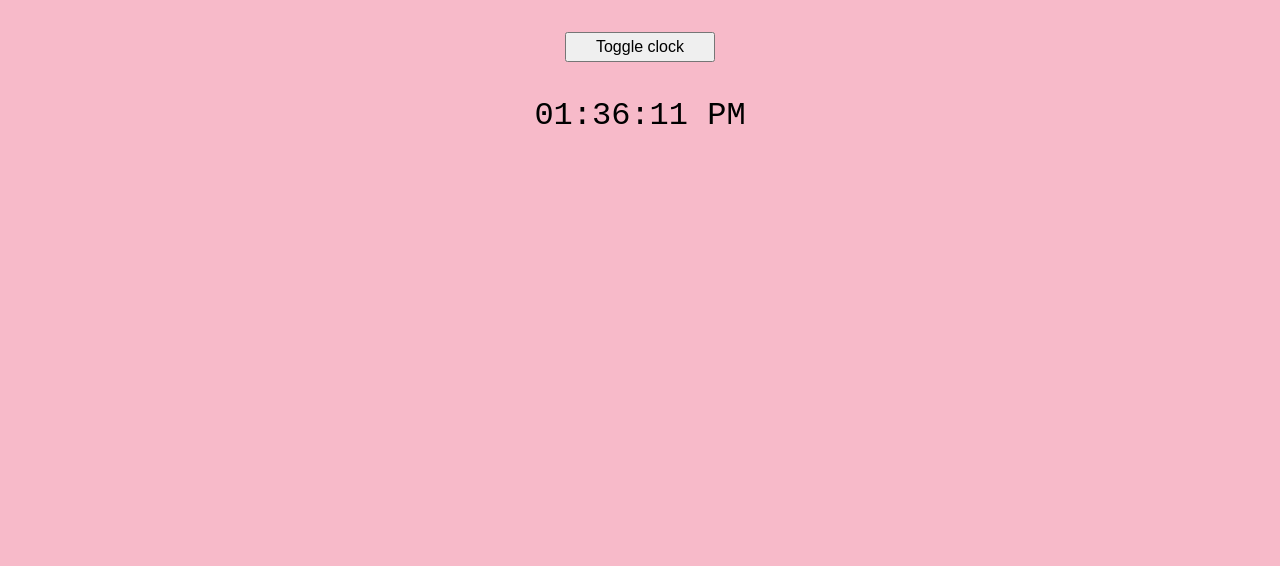
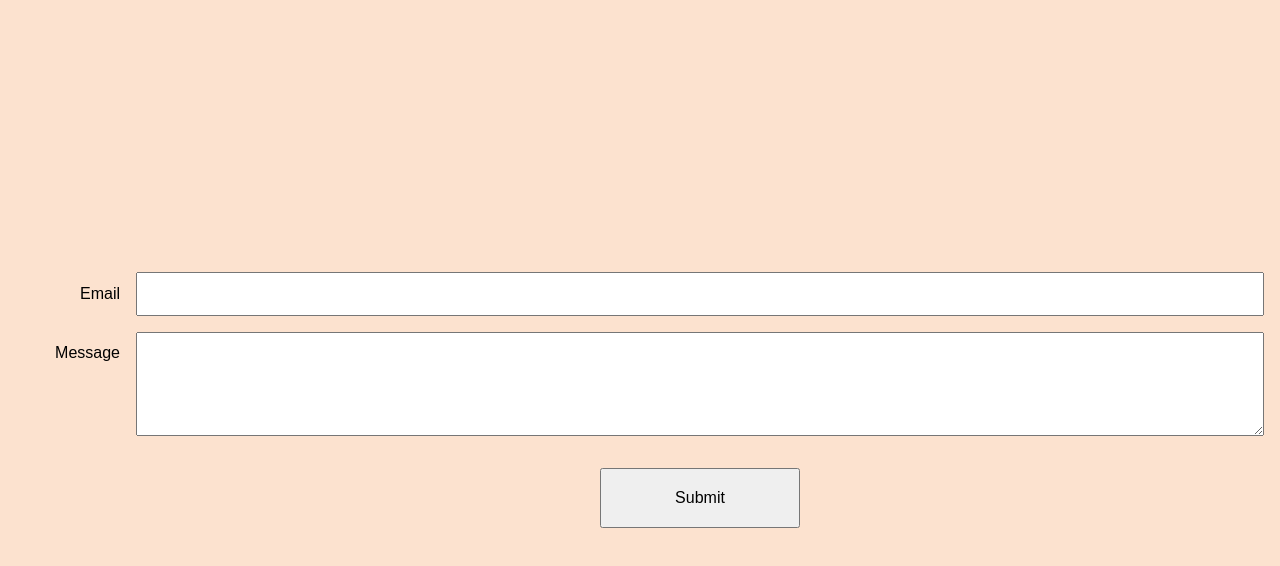
Before and after one commit to arnoldpaye/react-joy, a React (Vite) app: page / in a window 1280 px wide. Shown: the top 566 px of the page. Built offline with nearby package versions, Linux system fonts and the light colour scheme; a web font is replaced by a local one.

Commit message:
feat: fetching on event

```diff
--- a/src/App.jsx
+++ b/src/App.jsx
@@ -1,18 +1,59 @@
 import React from "react";
 
-import Clock from "./components/Clock";
-import useToggle from "./hooks/use-toggle";
+const ENDPOINT = "https://jor-test-api.vercel.app/api/contact";
 
 function App() {
-  const [showClock, toggleClock] = useToggle(true);
+  const [email, setEmail] = React.useState("");
+  const [message, setMessage] = React.useState("");
+
+  const id = React.useId();
+  const emailId = `${id}-email`;
+  const messageId = `${id}-message`;
+
+  async function handleSubmit(event) {
+    event.preventDefault();
+
+    const response = await fetch(ENDPOINT, {
+      method: "POST",
+      body: JSON.stringify({
+        email,
+        message,
+      }),
+    });
+    const json = await response.json();
+    console.log(json);
+  }
 
   return (
-    <>
-      {showClock && <Clock />}
-      <button className="clock-toggle" onClick={toggleClock}>
-        Toggle clock
-      </button>
-    </>
+    <form onSubmit={handleSubmit}>
+      <div className="row">
+        <label htmlFor={emailId}>Email</label>
+        <input
+          required={true}
+          id={emailId}
+          type="email"
+          value={email}
+          onChange={(event) => {
+            setEmail(event.target.value);
+          }}
+        />
+      </div>
+      <div className="row">
+        <label htmlFor={messageId}>Message</label>
+        <textarea
+          required={true}
+          id={messageId}
+          value={message}
+          onChange={(event) => {
+            setMessage(event.target.value);
+          }}
+        />
+      </div>
+      <div className="button-row">
+        <span className="button-spacer" />
+        <button>Submit</button>
+      </div>
+    </form>
   );
 }
 
--- a/src/styles.css
+++ b/src/styles.css
@@ -1,23 +1,71 @@
+body {
+  background-color: hsl(25deg 90% 90%);
+}
+
 #root {
-  height: 200px;
+  min-height: 100%;
+  display: flex;
+  flex-direction: column;
+  justify-content: center;
 }
-body {
-  background: hsl(345deg 80% 85%);
+.row {
+  display: flex;
+  align-items: baseline;
+  gap: 16px;
+  margin-bottom: 16px;
 }
-#root {
-  display: grid;
-  place-content: center;
+.row label {
+  width: 6.5rem;
+  text-align: right;
 }
-.clock {
-  font-size: 2rem;
-  font-family: monospace;
-  font-variant-numeric: tabular-nums;
+.row input,
+.row textarea {
+  flex: 1;
+  padding: 8px;
 }
-.clock-toggle {
-  position: fixed;
-  left: 0;
-  right: 0;
-  top: 32px;
-  margin: auto;
-  width: 150px;
+.row textarea {
+  height: 6.5rem;
 }
+.button-row {
+  display: flex;
+  gap: 16px;
+  margin-top: 32px;
+}
+.button-spacer {
+  width: 6.5rem;
+}
+button {
+  display: block;
+  padding: 16px 64px;
+  margin: 0px auto;
+}
+input,
+textarea,
+button {
+  min-width: 200px;
+  outline-offset: 4px;
+}
+p {
+  text-align: center;
+  margin-top: 32px;
+  margin-bottom: 32px;
+}
+
+@media (max-width: 350px) {
+  .row {
+    flex-direction: column;
+    align-items: flex-start;
+  }
+  .row label {
+    width: 100%;
+    text-align: left;
+  }
+  .button-spacer {
+    display: none;
+  }
+  input,
+  textarea,
+  button {
+    width: 100%;
+  }
+}
```
